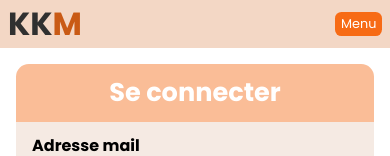
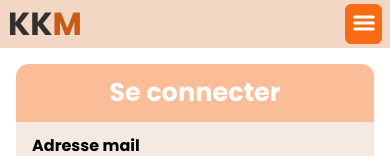
Before and after one commit to YohanBROUTHIER/koikonmange, a React (Vite) app in the folder app/: page /signin in a window 390 px wide. Shown: the top 156 px of the page. Built offline with nearby package versions, Linux system fonts and the light colour scheme; no server answers.

Commit message:
update responsive for header and filter panel

```diff
--- a/app/src/containers/app/partials/header.jsx
+++ b/app/src/containers/app/partials/header.jsx
@@ -4,7 +4,7 @@ import { Link, NavLink, useSubmit } from 'react-router-dom';
 
 import style from "./header.module.css";
 
-import { useSupportType } from '../../../utils/index.js';
+import { iconesPath, useSupportType } from '../../../utils/index.js';
 
 export default function Header() {
   const {name, isConnected, isAdmin} = useSelector((state) => state.session);
@@ -38,7 +38,12 @@ export default function Header() {
           }
         </nav>
         }
-        <button className={supportType === ("desktop" || "large_screen") ? style.button : [style.right, style.button].join(" ")} onClick={toggleMenuVisibility}>Menu</button>
+        {supportType === ("desktop" || "large_screen") ?
+          <button className={[style.button, style.menu].join(" ")} onClick={toggleMenuVisibility}><img src={iconesPath.menu}/></button>
+          :
+          //Icone a modifier pour afficher l'icone d'un utilisateur
+          <button className={[style.right, style.button, style.menu].join(" ")} onClick={toggleMenuVisibility}><img src={iconesPath.menu}/></button>
+        }
         {menuIsVisible &&
         <Menu {...{name,isConnected,isAdmin,supportType,toggleMenuVisibility}} />
         }
--- a/app/src/containers/app/partials/header.module.css
+++ b/app/src/containers/app/partials/header.module.css
@@ -112,6 +112,15 @@
 .button.fixe{
   width: 8rem;
 }
+.button.menu {
+  padding: .4rem;
+  height: unset;
+}
+.button img {
+  height: 1.5rem;
+  width: 1.5rem;
+  filter: invert(100%);
+}
 .button:hover {
   background-color: var(--colorButton2);
 }
--- a/app/src/containers/recipes/filterPanel.jsx
+++ b/app/src/containers/recipes/filterPanel.jsx
@@ -9,12 +9,13 @@ import types from '../../store/types';
 import style from './filterPanel.module.css';
 import DropDownList from './dropDownList';
 import Tag from "./tag";
-import { minutesToTime, timeToMinutes, useSupportType } from "../../utils";
+import { iconesPath, minutesToTime, timeToMinutes, useSupportType } from "../../utils";
 
 export default function FilterPanel() {
   const loaderData = useLoaderData();
   const [selectedMenu, setSelectedMenu] = useState(null);
   const [filters, setFilters] = useState(store.getState().filters);
+  const [displayPanel, setDisplayPanel] = useState(store.getState().styles.leftMenu);
   const supportType = useSupportType();
 
   const {families, ingredients, pathname} = loaderData;
@@ -38,9 +39,13 @@ export default function FilterPanel() {
     }
     setFilters({...filters, ...newFilters});
   }
+  function togglePannel() {
+    setDisplayPanel(!displayPanel);
+  }
 
   return(
     <>
+      {(displayPanel || (supportType === "desktop" || supportType === "large_screen")) &&
         <div className={supportType === "desktop" || supportType === "large_screen" ? [style.panel, style.leftPanel].join(" ") :style.panel}>
           <h3 className={style.title}>Filtre</h3>
           <Form className={style.form} action={pathname}>
@@ -88,6 +93,12 @@ export default function FilterPanel() {
             <button className={[style.button, style.submit].join(" ")}>Filtrer</button>
           </Form>
         </div>
+      }
+      {(supportType === "mobile" || supportType === "tablet") && (displayPanel ?
+        <button className={[style.button, style.close].join(" ")} onClick={togglePannel}><img src={iconesPath.cross}/></button>
+        :
+        <button className={[style.button, style.close].join(" ")} onClick={togglePannel}><img src={iconesPath.filter}/></button>
+      )}
       <main className={supportType === "desktop" || supportType === "large_screen" ? [style.main, style.leftPanel].join(" ") :style.main}>
         <Outlet/>
       </main>
--- a/app/src/containers/recipes/filterPanel.module.css
+++ b/app/src/containers/recipes/filterPanel.module.css
@@ -84,6 +84,19 @@
   padding: .9rem;
   font-size: 1.2rem;
 }
+.button.close {
+  position: absolute;
+  top: 4rem;
+  right: 1rem;
+  z-index: 6;
+  padding: .6rem;
+  height: unset;
+}
+.button img {
+  height: 1rem;
+  width: 1rem;
+  filter: invert(100%);
+}
 .button:hover {
   background-color: var(--colorButton2);
 }
```
Lines whose indentation alone changed are shown as unchanged.
